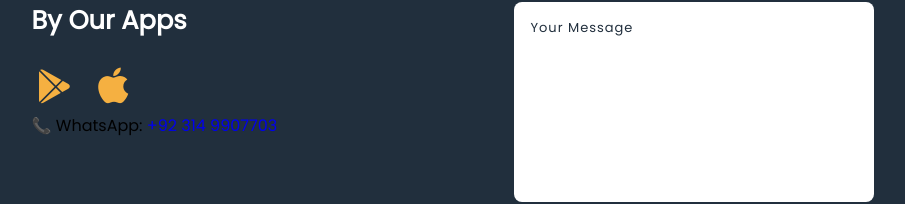
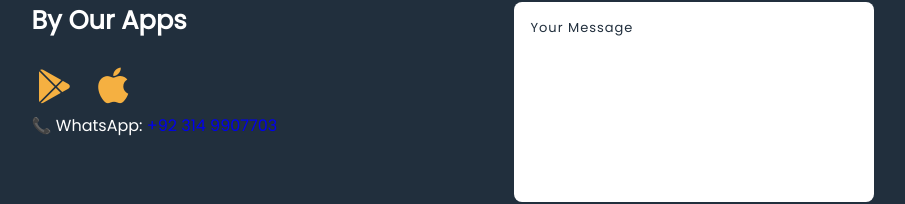
Before and after one commit to Saadat-Khalid/responsive-portfolio-site, a plain HTML site: page index.html in a window 1280 px wide. Shown: the part 3812-4016 px from the top of the page, without its empty margins (187-1092 px from the left). Drawn offline with nearby package versions, Linux system fonts and the light colour scheme.

Commit message:
Update index.html

```diff
--- a/index.html
+++ b/index.html
@@ -168,7 +168,8 @@ Our expertise in HTML, CSS, JavaScript, and React ensures that your website not
     <h1>Connect with Us <br>By Our Apps</h1>
     <a href="#"><i class="bx bxl-play-store"></i></a>
     <a href="#"><i class="bx bxl-apple"></i></a>
-    <p>📞 WhatsApp: <a href="https://wa.me/923149907703" target="_blank">+92 314 9907703</a></p>
+                    <br>
+    <p style="color:white;">📞 WhatsApp: <a href="https://wa.me/923149907703" target="_blank">+92 314 9907703</a></p>
 </div>
                 <div class="contact-form">
                     <form action="">
```
